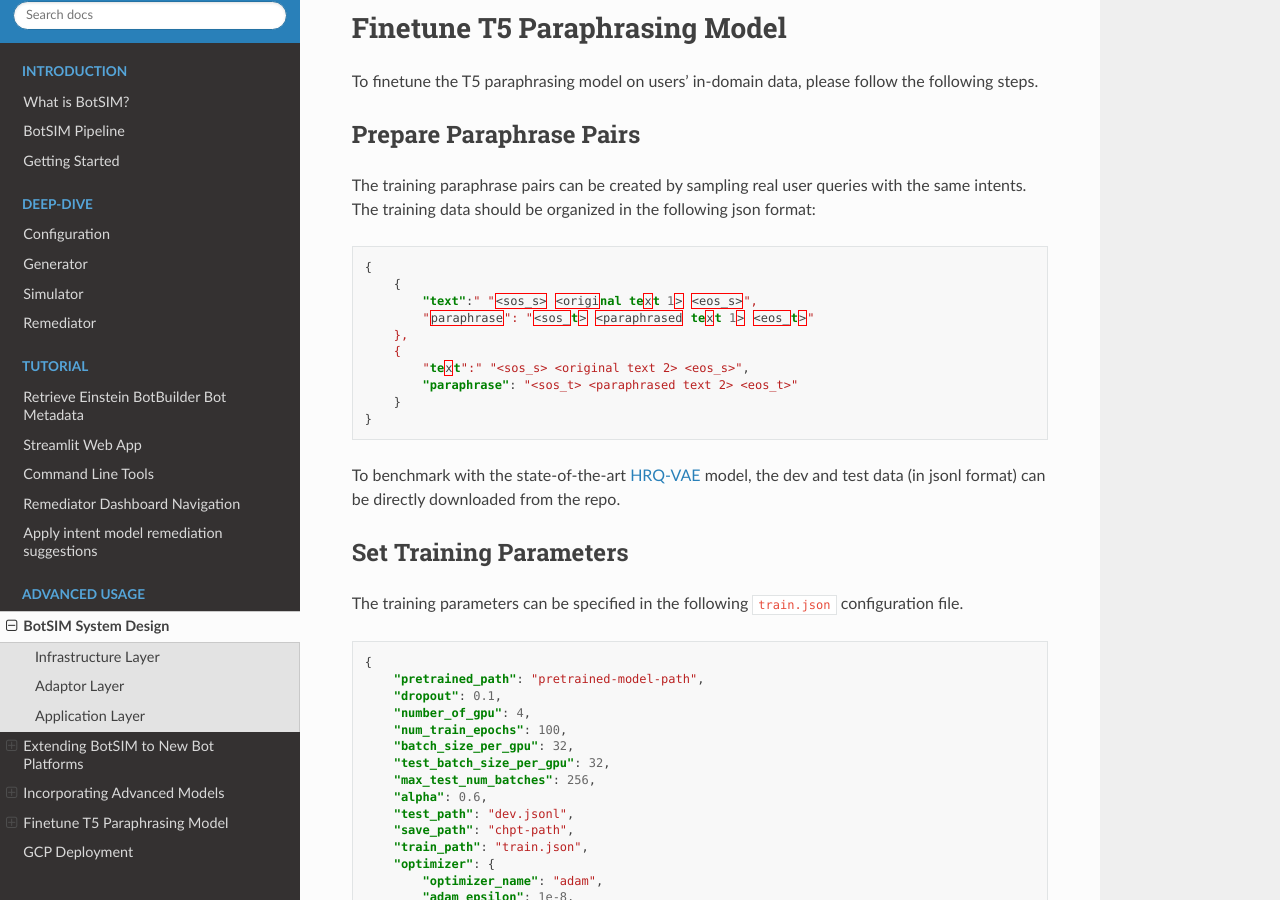
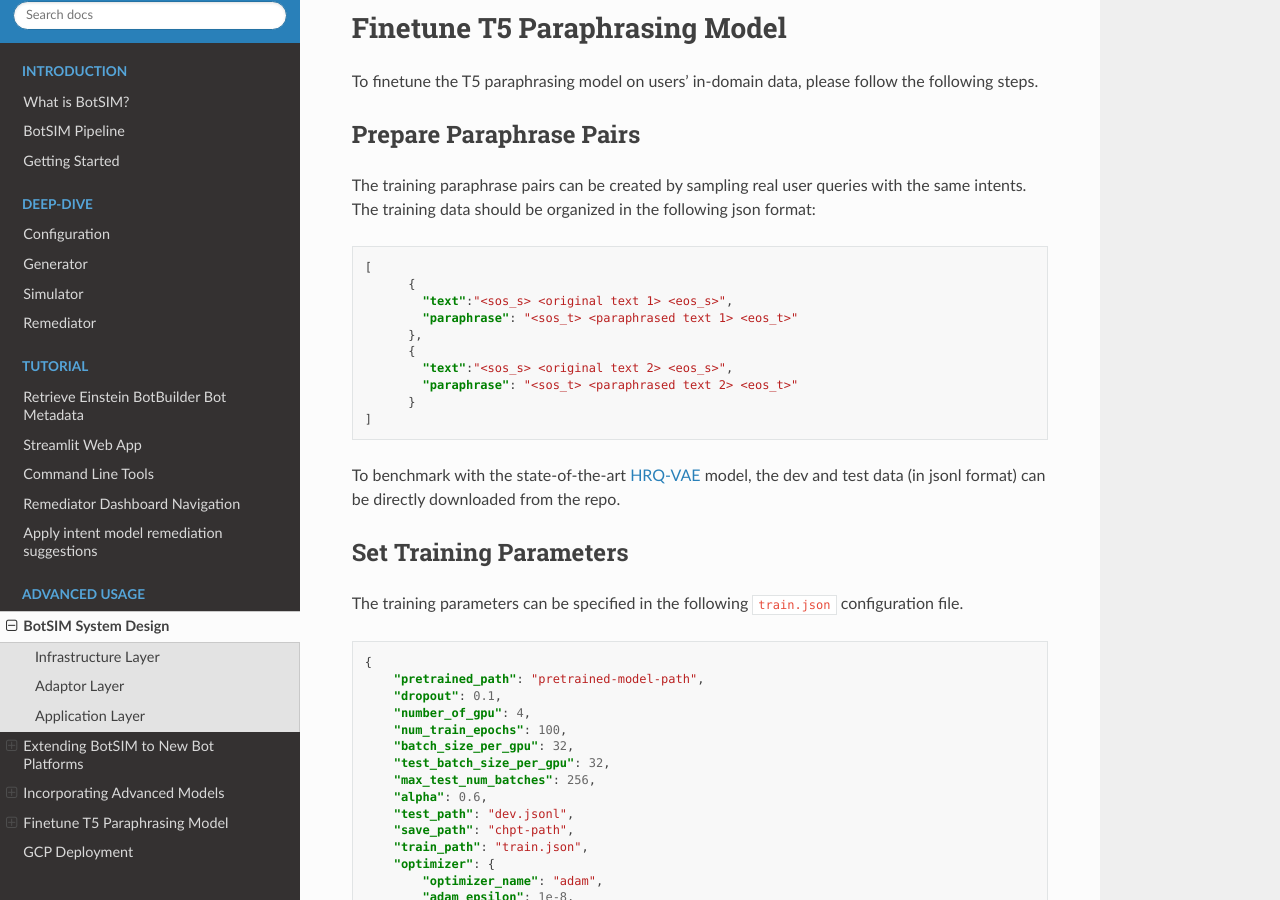
Before and after one commit to salesforce/botsim, a Sphinx documentation site: the page built from docs/advanced_usage.rst, in a window 1280 px wide and 900 px high, scrolled down 5580 px. Built offline with Sphinx 7.4.7 and the Read the Docs theme 2.0.0, drawn with Linux system fonts in a browser that asks for light colours.

Commit message:
fix docs warning

```diff
--- a/docs/advanced_usage.rst
+++ b/docs/advanced_usage.rst
@@ -194,16 +194,16 @@
 
 .. code-block:: json
 
-    {
+  [
         {
-            "text":" "<sos_s> <original text 1> <eos_s>",
-            "paraphrase": "<sos_t> <paraphrased text 1> <eos_t>"
+          "text":"<sos_s> <original text 1> <eos_s>",
+          "paraphrase": "<sos_t> <paraphrased text 1> <eos_t>"
         },
         {
-            "text":" "<sos_s> <original text 2> <eos_s>",
-            "paraphrase": "<sos_t> <paraphrased text 2> <eos_t>"
+          "text":"<sos_s> <original text 2> <eos_s>",
+          "paraphrase": "<sos_t> <paraphrased text 2> <eos_t>"
         }
-    }
+  ]
 
 To benchmark with the state-of-the-art `HRQ-VAE <https://github.com/tomhosking/hrq-vae>`_ model, the dev and test data (in jsonl format) can be directly downloaded from the repo.
 
```
